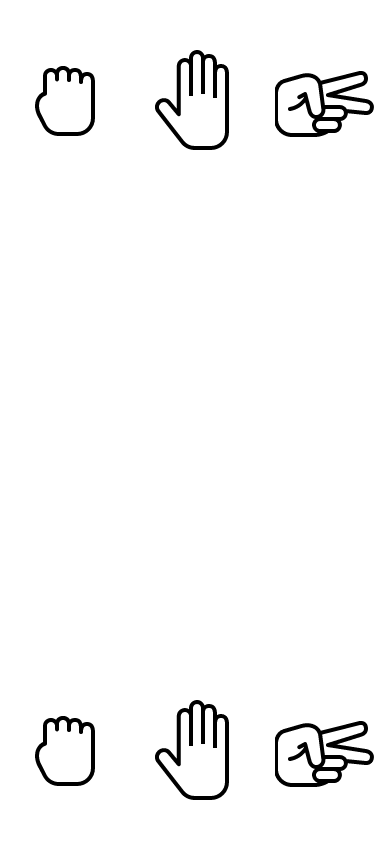
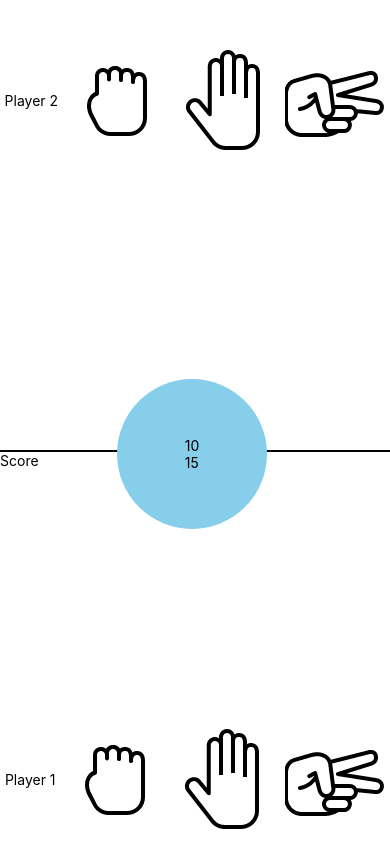
Before and after one commit to vishnu-vasan/rock-paper-scissor, a React Native app: screen / in a window 390 px wide. Shown: the top 868 px of the page. Built offline with nearby package versions, Linux system fonts and the light colour scheme.

Commit message:
added circle

```diff
--- a/App.js
+++ b/App.js
@@ -4,7 +4,10 @@ import {
   View,
   Button,
   TouchableOpacity,
+  Dimensions,
+  TouchableHighlight,
   Image,
+  Text,
 } from "react-native";
 
 export default function App() {
@@ -14,6 +17,7 @@ export default function App() {
   return (
     <View>
       <View style={styles.container}>
+      <Text>{'Player 2\n'}</Text>
         <TouchableOpacity onPress={sample_alert}>
           <Image source={require("./assets/rock.png")} />
         </TouchableOpacity>
@@ -24,7 +28,16 @@ export default function App() {
           <Image source={require("./assets/scissors.png")} />
         </TouchableOpacity>
       </View>
+
+      <View style={styles.line}/>
+      <Text>Score</Text>
+
+      <TouchableHighlight style = {styles.circle}>
+      <Text>{'10\n15'}</Text>
+      </TouchableHighlight>
+
       <View style={styles.container1}>
+      <Text>{'Player 1'}</Text>
         <TouchableOpacity onPress={sample_alert}>
           <Image source={require("./assets/rock.png")} />
         </TouchableOpacity>
@@ -35,6 +48,7 @@ export default function App() {
           <Image source={require("./assets/scissors.png")} />
         </TouchableOpacity>
       </View>
+
     </View>
   );
 }
@@ -51,7 +65,22 @@ const styles = StyleSheet.create({
     flexDirection: "row",
     alignItems: "center",
     justifyContent: "space-around",
-    height: 1100,
+    height: 500,
     borderColor: "black",
   },
+  circle: {
+    borderRadius: 75,
+    width: 150,
+    height: 150,
+    backgroundColor:'#87ceeb',
+    justifyContent: 'center',
+    alignItems: 'center',
+    marginLeft: Dimensions.get('window').width * 0.3,
+    marginTop: -90,
+  },
+  line: {
+    borderBottomColor: 'black',
+    borderBottomWidth: 2,
+    marginTop:250,
+  },
 });
```
